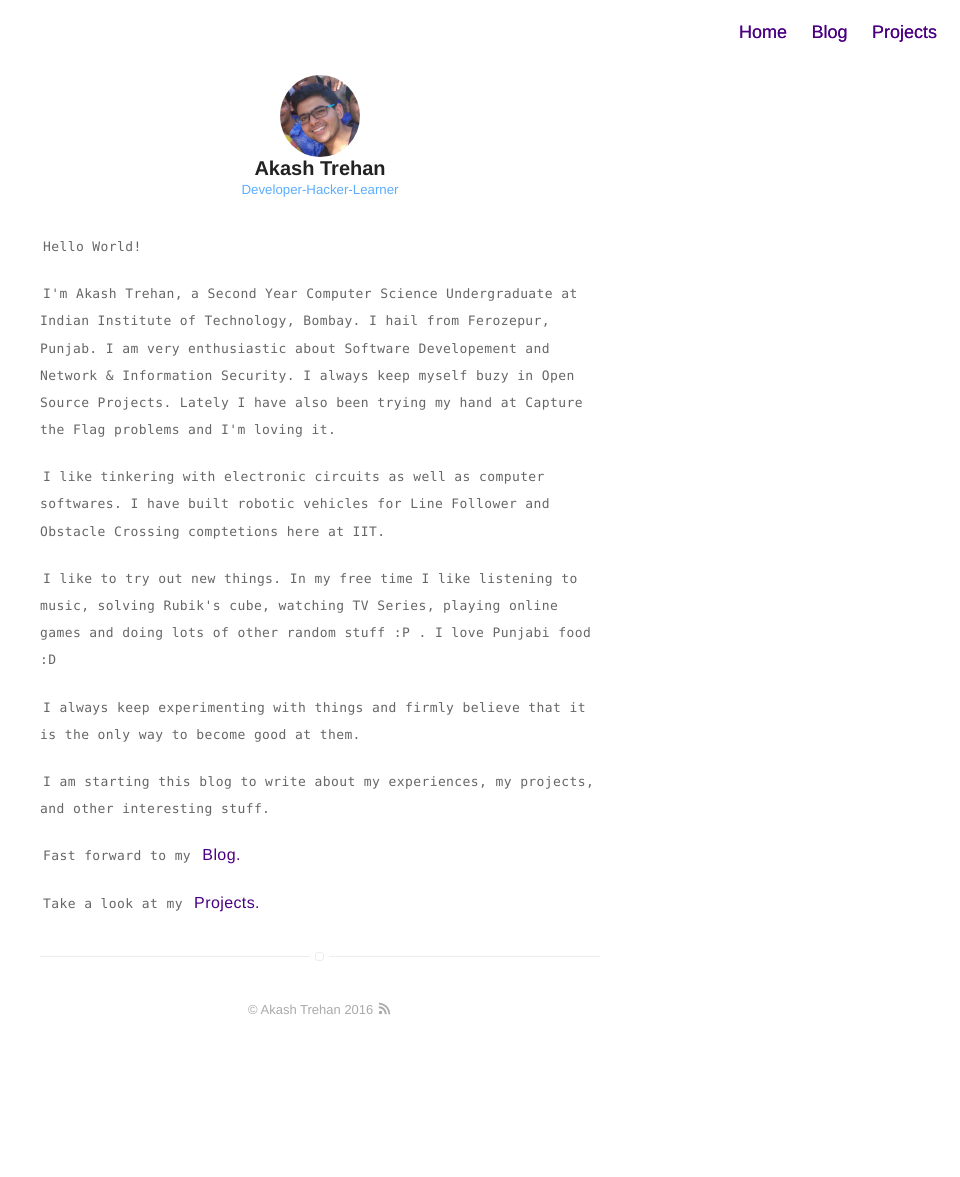
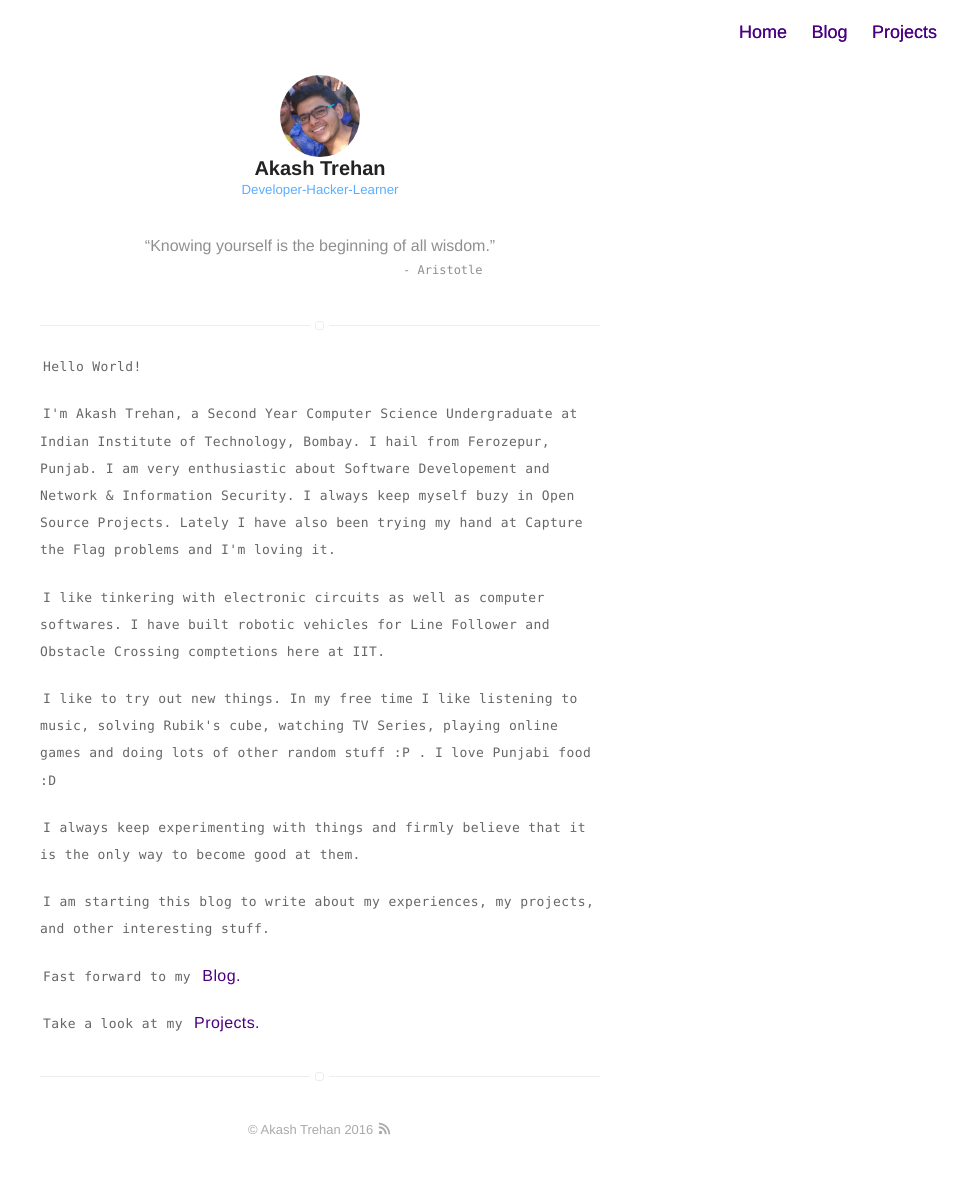
Before and after one commit to CodeMaxx/CodeMaxx.github.io, a Jekyll site: the page built from about.md, in a window 1280 px wide. Shown: the whole page, without its empty margins (320-1280 px from the left). Built offline with Jekyll 4.4.1, drawn with Linux system fonts in a browser that asks for light colours; before the commit the page ends 1057 px from its top, so only the background shows below that.

Commit message:
Added quotes

```diff
--- a/_config.yml
+++ b/_config.yml
@@ -24,7 +24,7 @@ facebook: AkashTrehan21
 twitter: AkashTrehan21
 # google: mygoogle
 # instagram: myinstagram
-pinterest: akashtrehan123
+pinterest: AkashTrehan21
 # linkedin: mylinkedin
 # youtube: myyoutube
 # spotify: myspotify
--- a/_layouts/blog.html
+++ b/_layouts/blog.html
@@ -2,9 +2,11 @@
 layout: default
 title: Blog
 ---
-{% include nav.html %}
 {% include header.html %}
-
+<center><h4 style="font-weight: 300; opacity: 0.5;">
+“Your time is limited, so don’t waste it living someone else’s life.”<br>
+<pre style="border: none;">                                               - Steve Jobs</pre>
+</h4></center>
 <section class="list">
 	{% if site.posts.size == 0 %}
 		<p class="text-center">Nothing published yet!</p>
--- a/_layouts/post.html
+++ b/_layouts/post.html
@@ -3,7 +3,7 @@ layout: default
 ---
 {% include header.html %}
 
-<h1 class="title">{{ page.title }}</h1>
+<h1 class="title" style="color: #3399ff">{{ page.title }}</h1>
 
 <span class="date">
     <time datetime="{{ page.date | date:"%d-%m-%Y" }}">{{ page.date | date: "%A. %B %d, %Y" }}</time>
--- a/about.md
+++ b/about.md
@@ -3,7 +3,12 @@ title: About
 layout: page
 permalink: /about/index.html
 ---
-
+<center><h4 style="font-weight: 300; opacity: 0.5;">
+“Knowing yourself is the beginning of all wisdom.”<br>
+<pre style="border: none;">                                  - Aristotle</pre>
+</h4></center>
+<footer class="footer-main" style="padding: 5px 0;">
+</footer>
 `Hello World!`
 
 `I'm Akash Trehan, a Second Year Computer Science Undergraduate at Indian Institute of Technology, Bombay. I hail from Ferozepur, Punjab. I am very enthusiastic about Software Developement and Network & Information Security. I always keep myself buzy in Open Source Projects. Lately I have also been trying my hand at Capture the Flag problems and I'm loving it.`
--- a/index.html
+++ b/index.html
@@ -12,5 +12,9 @@ title: Home
         <h2 class="description" style="color: #3399ff">{{ site.bio }}</h2>
 </header>
 <center>{% include social-links.html %}</center>
+<center><h4 style="font-weight: 300; opacity: 0.5;">
+“Stay Hungry. Stay Foolish.”<br>
+<pre style="border: none;">             - Steve Jobs</pre>
+</h4></center>
 {% include nav.html %}
 {% include footer.html %}
--- a/projects.html
+++ b/projects.html
@@ -5,7 +5,10 @@ title: Projects
 ---
 {% include nav.html %}
 {% include header.html %}
-
+<center><h4 style="font-weight: 300; opacity: 0.5;">
+“If I had asked people what they wanted, they would have said faster horses.”<br>
+<pre style="border: none;">                                                            - Henry Ford</pre>
+</h4></center>
 <section class="list">
     {% for post in site.posts %}
         {% if post.projects %}
```
